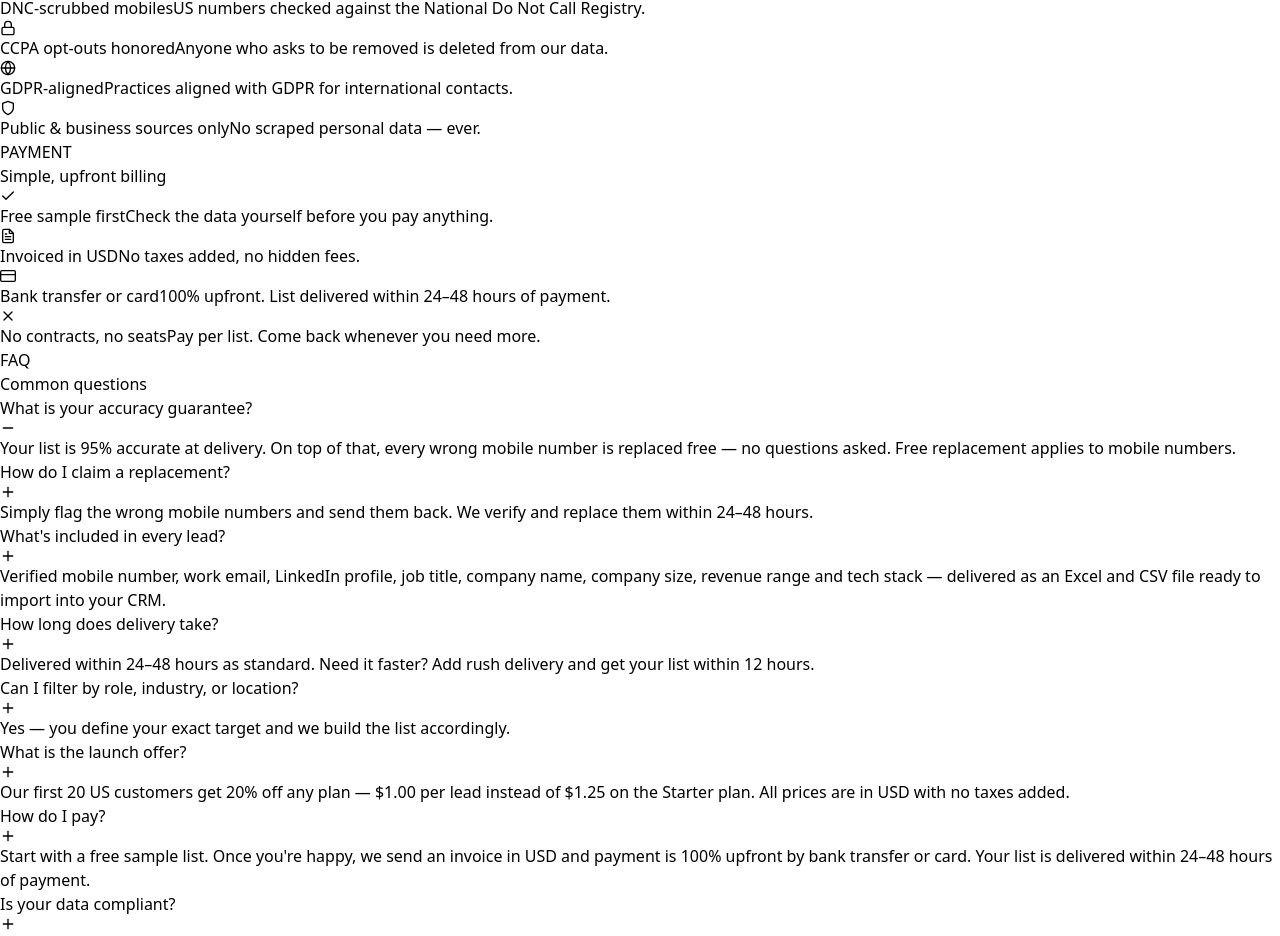
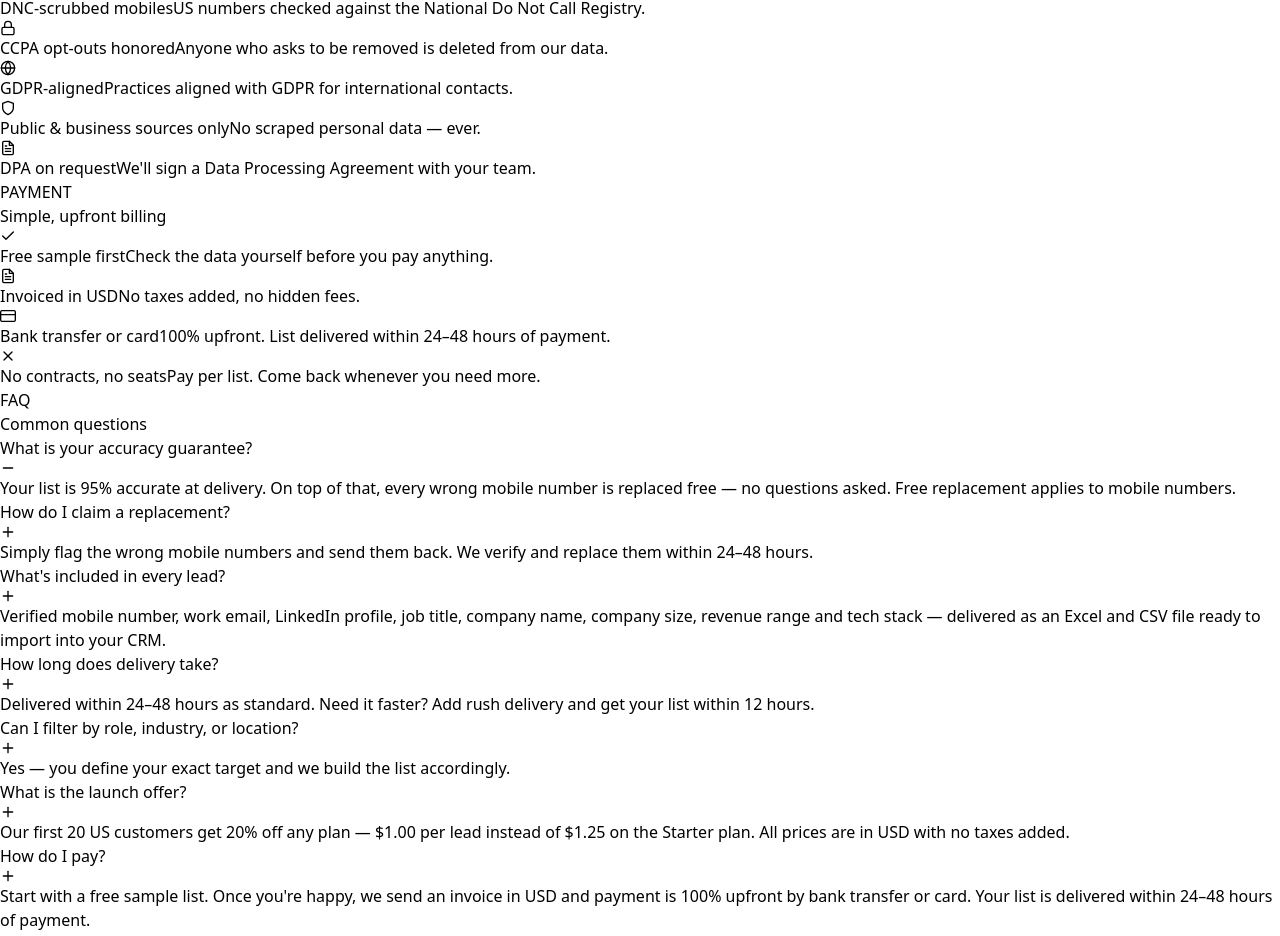
Before and after one commit to shivar531/Vitalhawks, a React (Vite) app in the folder project/: page /Pricing in a window 1280 px wide. Shown: the part 4386-5322 px from the top of the page. Built offline with nearby package versions, Linux system fonts and the light colour scheme.

Commit message:
Add files via upload

```diff
--- a/project/src/Component/Pricing.jsx
+++ b/project/src/Component/Pricing.jsx
@@ -420,6 +420,7 @@ export default function Pricing() {
               { icon: <FiLock />, t: "CCPA opt-outs honored", d: "Anyone who asks to be removed is deleted from our data." },
               { icon: <FiGlobe />, t: "GDPR-aligned", d: "Practices aligned with GDPR for international contacts." },
               { icon: <FiShield />, t: "Public & business sources only", d: "No scraped personal data — ever." },
+              { icon: <FiFileText />, t: "DPA on request", d: "We'll sign a Data Processing Agreement with your team." },
             ].map((c, i) => (
               <li key={i} className="flex gap-3">
                 <span className="text-emerald-400 mt-0.5">{c.icon}</span>
```
